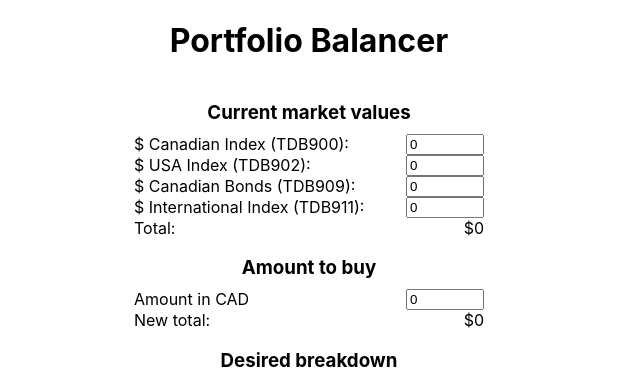
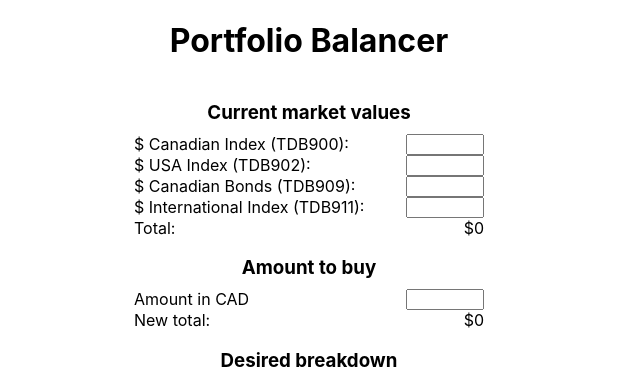
Before and after one commit to thomaschriskelly/react-balanced-portfolio, a React (Create React App) app: page / in a window 1280 px wide. Shown: the top 369 px of the page, without its empty margins (331-971 px from the left). Built offline with nearby package versions, Linux system fonts and the light colour scheme.

Commit message:
remove defaultValue from current market values and amount to buy

```diff
--- a/src/App.tsx
+++ b/src/App.tsx
@@ -25,7 +25,6 @@
   const currentTotal = funds.reduce((previous, current) => previous + current.currentAmount, 0);
   const totalPercent = funds.reduce((previous, current) => previous + current.targetPercent, 0);
   const validTotalPercent = totalPercent === 100;
-
   const newTotal = currentTotal + amountToPurchase;
 
   const transactions: ITransaction[] = funds.map((fund) => {
@@ -42,8 +41,8 @@
   const newDenominator = buyTransactions.reduce((prev, curr) => prev + curr.fund.targetPercent, 0);
   const buyTransactionsMinimizingSales: ITransaction[] = buyTransactions.map((transaction) => {
     // note this is not guaranteed to remove all sells
-    const newPercentMultiplier = transaction.fund.targetPercent / newDenominator;
-    const difference = transaction.difference + totalSell * newPercentMultiplier;
+    const percentMultiplier = transaction.fund.targetPercent / newDenominator;
+    const difference = transaction.difference + totalSell * percentMultiplier;
     const target = transaction.fund.currentAmount + difference;
     return { ...transaction, target, difference };
   });
@@ -63,7 +62,6 @@
           </label>
           <input
             type="number"
-            defaultValue={fund.currentAmount}
             onChange={(e) => {
               const newFunds = [...funds];
               newFunds[index].currentAmount = parseFloat(e.target.value) || 0;
@@ -82,7 +80,6 @@
         <label>Amount in CAD</label>
         <input
           type="number"
-          defaultValue={amountToPurchase}
           onChange={(e) => setAmountToPurchase(parseFloat(e.target.value) || 0)}
         />
       </div>
```
